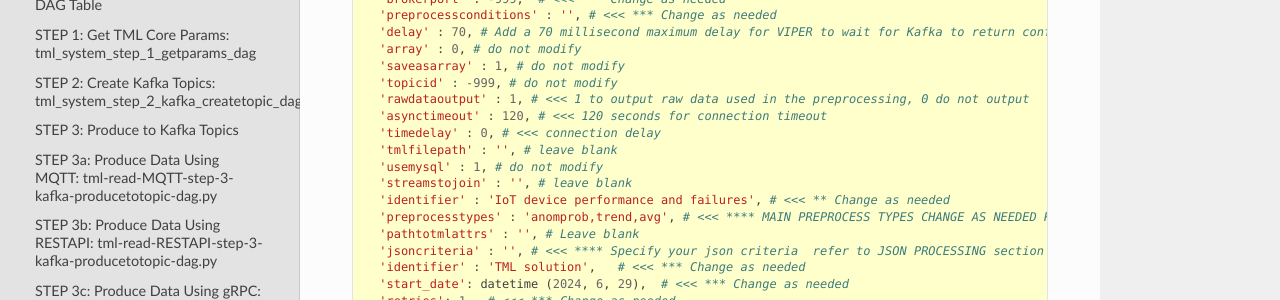
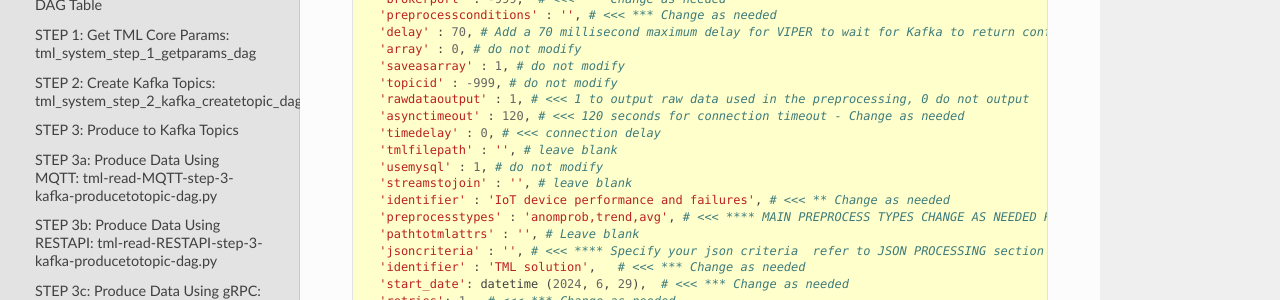
Before and after one commit to smaurice101/readthedocs, a Sphinx documentation site: the page built from docs/source/tmlbuilds.rst, in a window 1280 px wide and 900 px high, scrolled down 14495 px. Shown: the part 151-451 px from the top of the window. Built offline with Sphinx 7.4.7 and the Read the Docs theme 2.0.0, drawn with Linux system fonts in a browser that asks for light colours.

Commit message:
Update tmlbuilds.rst

```diff
--- a/docs/source/tmlbuilds.rst
+++ b/docs/source/tmlbuilds.rst
@@ -867,7 +867,7 @@
      'saveasarray' : 1, # do not modify
      'topicid' : -999, # do not modify
      'rawdataoutput' : 1, # <<< 1 to output raw data used in the preprocessing, 0 do not output
-     'asynctimeout' : 120, # <<< 120 seconds for connection timeout
+     'asynctimeout' : 120, # <<< 120 seconds for connection timeout - Change as needed
      'timedelay' : 0, # <<< connection delay
      'tmlfilepath' : '', # leave blank
      'usemysql' : 1, # do not modify
```
